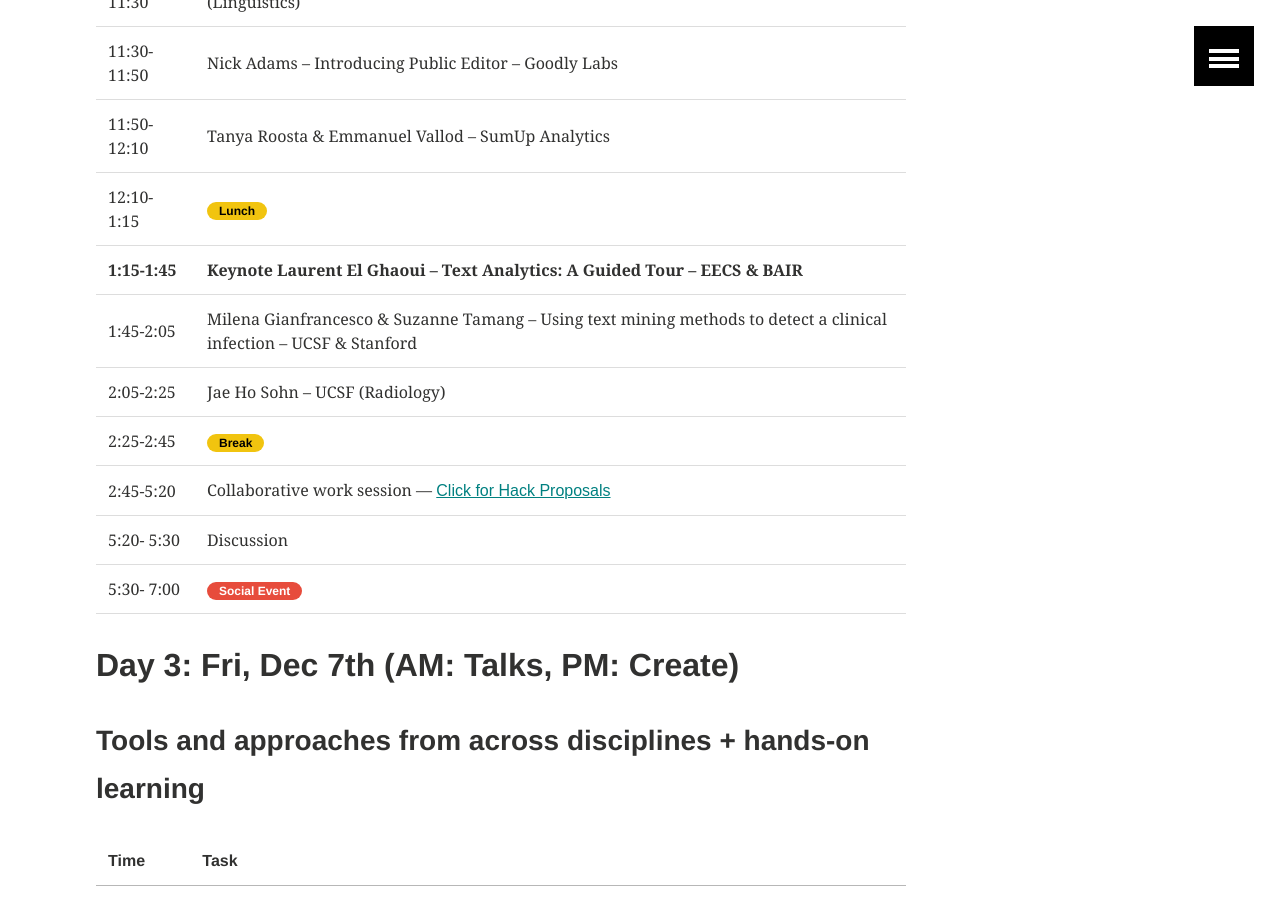
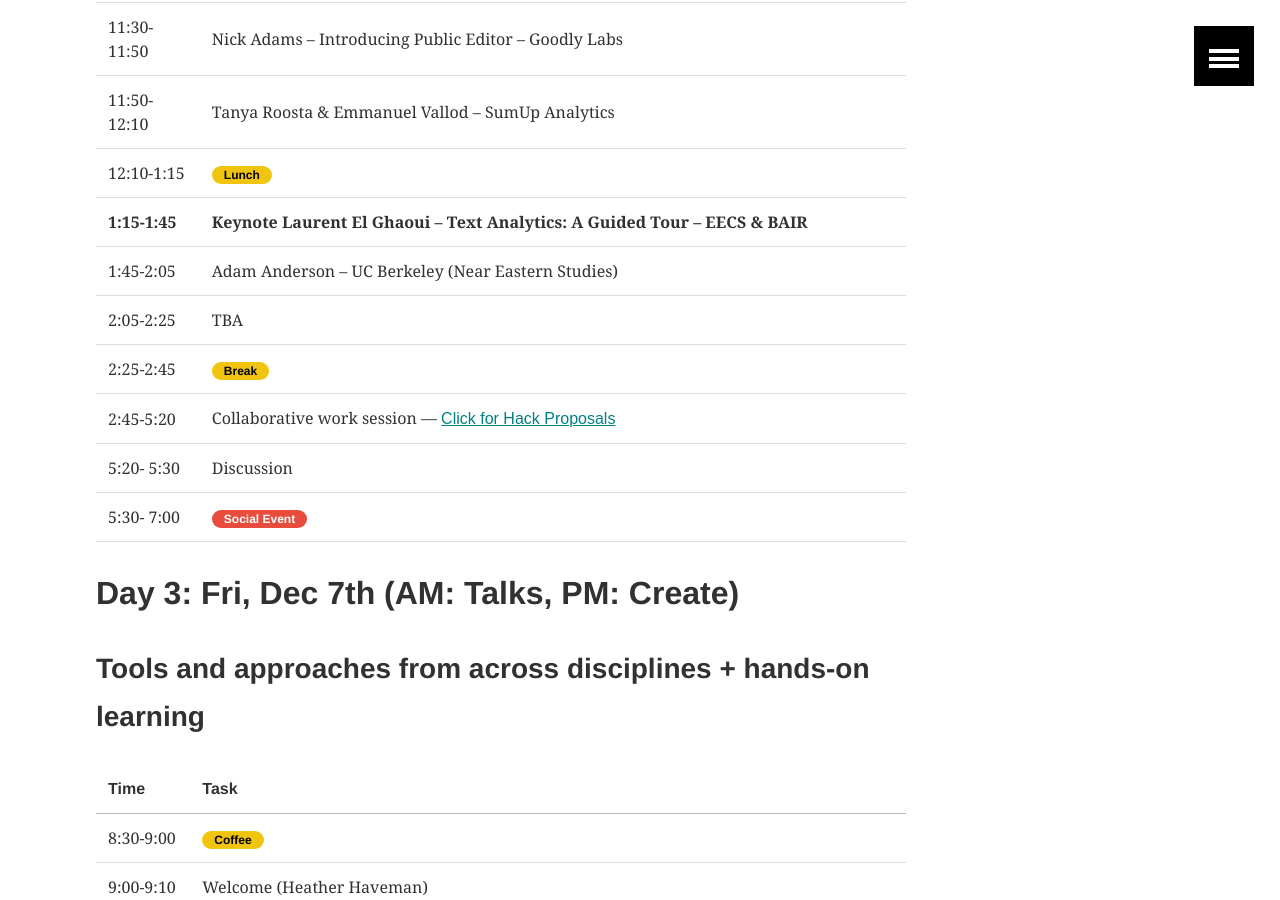
Before and after one commit to TextXD/textxd.github.io, a Jekyll site: the page built from programs/textxd2018.md, in a window 1280 px wide and 900 px high, scrolled down 1719 px. Built offline with Jekyll 4.4.1, drawn with Linux system fonts in a browser that asks for light colours; some of the changed text lies outside the part shown.

Commit message:
Update textxd2018.md

```diff
--- a/programs/textxd2018.md
+++ b/programs/textxd2018.md
@@ -56,8 +56,8 @@ image:
 | 11:50-12:10   | Tanya Roosta & Emmanuel Vallod -- SumUp Analytics|
 | 12:10-1:15   | <span class="badge warning">Lunch</span> <br/> |
 | **1:15-1:45**    | **Keynote Laurent El Ghaoui -- Text Analytics: A Guided Tour -- EECS & BAIR**|
-| 1:45-2:05    |  Milena Gianfrancesco & Suzanne Tamang -- Using text mining methods to detect a clinical infection -- UCSF & Stanford |
-| 2:05-2:25    |  Jae Ho Sohn --  UCSF (Radiology) |
+| 1:45-2:05    |  Adam Anderson --  UC Berkeley (Near Eastern Studies)  |
+| 2:05-2:25    | TBA  |
 | 2:25-2:45    | <span class="badge warning">Break</span> |
 | 2:45-5:20    |  Collaborative work session --- <a href="https://public.etherpad-mozilla.org/p/TextXD2018"> Click for Hack Proposals</a> |
 | 5:20- 5:30   |  Discussion  |
```
Also changed, not shown: other parts of programs/textxd2018.md (+2 -2 lines).
